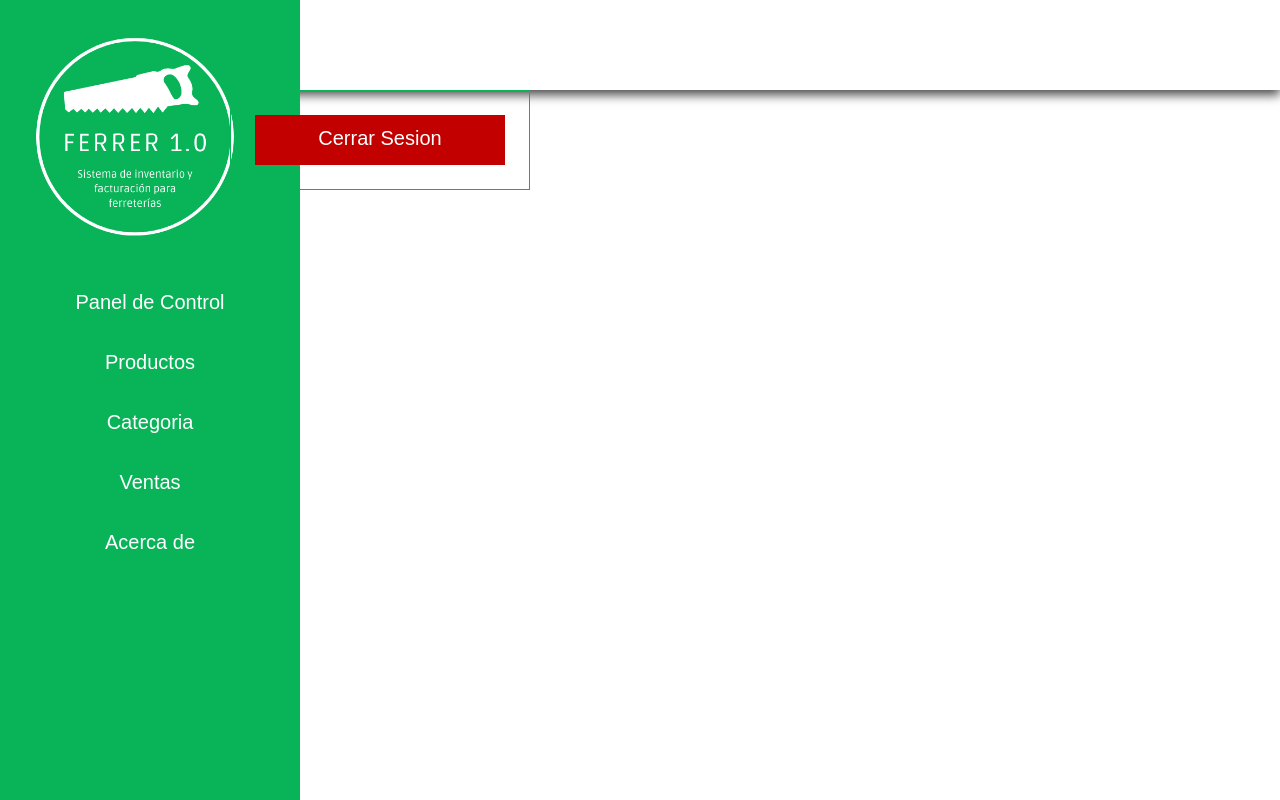
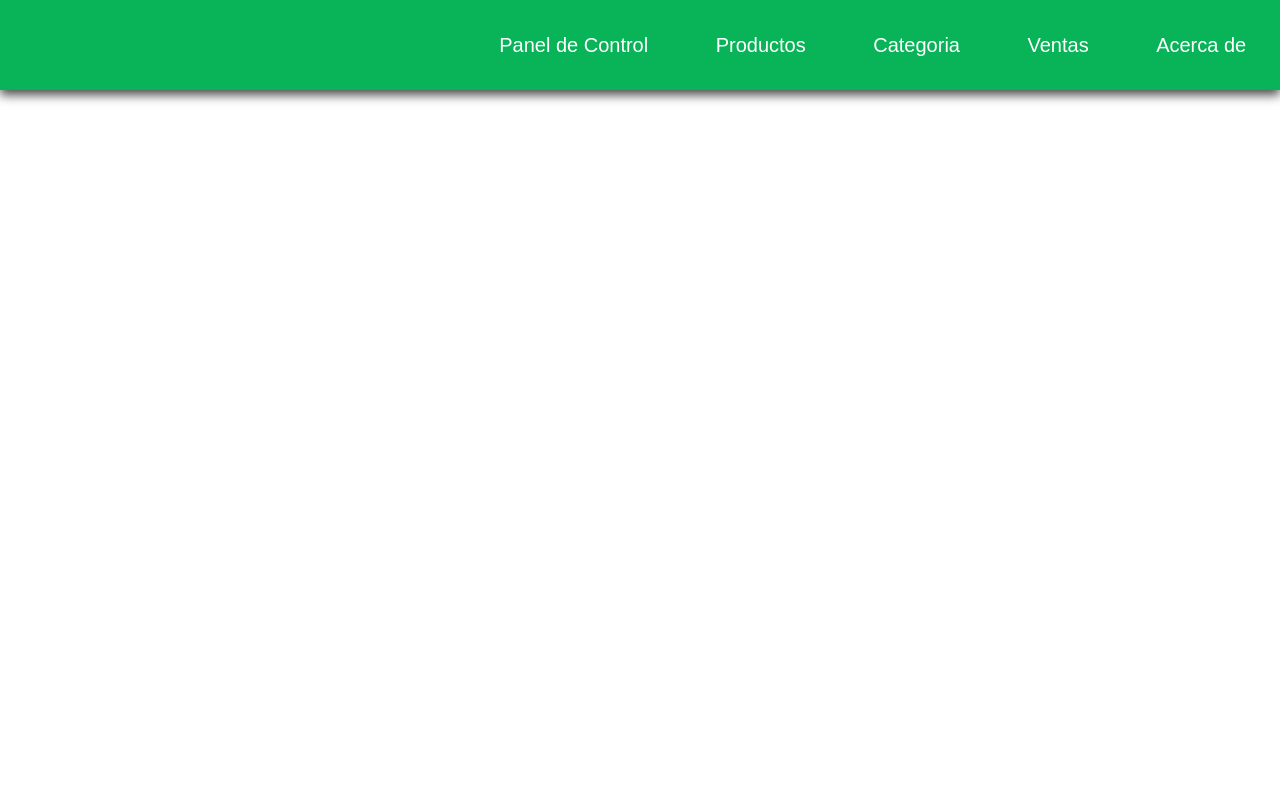
Before and after one commit to MauCoden95/ferrer, a PHP site: page /PAGINAS/Includes.php in a window 1280 px wide. Run offline with PHP 8.4, Linux system fonts and the light colour scheme; some web fonts are replaced.

Commit message:
Cambios a la pantalla de inicio

```diff
--- a/ASSETS/Inicio.css
+++ b/ASSETS/Inicio.css
@@ -24,46 +24,60 @@ body{
     display: flex;
     align-items: center;
     justify-content: flex-end;
+    background:  #09b459;
 }
 
-img{
-    width: 90%;
+.header-div{
+    width: 40%;
+    height: 100%;
+    display: flex;
+    align-items: center;
+    justify-content: center;
 }
 
-.welcome-user{
-    width: 30%;
-    height: 100%;
+
+
+.header-div a{
+    display: block;
     font-size: 2rem;
-    line-height: 9rem;
+    padding: 1rem;
+    background: rgb(194, 0, 0);
+    color: #fff;
+    border: none;
+    cursor: pointer;
+    text-decoration: none;
     text-align: center;
+    line-height: 2.7rem;
+}
+
+.header-div a:hover{
+    background: rgb(255, 45, 45);
+}
+
+
+.header-div h2{
+    font-size: 2.5rem;
 }
 
 #nav{
-    position: absolute;
-    left: 0;
-    top: 0;
-    bottom: 0;
-    width: 30rem;
-    height: 100vh;
+    width: 70%;
+    height: 100%;
     z-index: 1000;
-    background:  #09b459;
 }
 
 #nav ul{
     width: 100%;
-    min-height: 30rem;
+    height: 100%;
     display: flex;
-    flex-direction: column;
     align-items: center;
     justify-content: space-around;
 }
 
 #nav ul li{
-    width: 100%;
-    height: 4rem;
+    font-size: 2rem;
+    padding: 1rem;
     list-style: none;
     text-align: center;
-    line-height: 4rem;
     transition: all 300ms;
 }
 
@@ -87,34 +101,7 @@ img{
     position: absolute;
     right: 0;
     width: 105rem;
-    height: 52rem;
+    height: 53rem;
     z-index: 1000000000;
+    background: red;
 }
-
-.logout{
-    width: 30rem;
-    height: 10rem;
-    border: .1rem solid #09b459;
-    display: flex;
-    justify-content: center;
-    align-items: center;
-}
-
-.logout a{
-    display: block;
-    width: 25rem;
-    height: 5rem;
-    font-size: 2rem;
-    padding: 1rem;
-    background: rgb(194, 0, 0);
-    color: #fff;
-    border: none;
-    cursor: pointer;
-    text-decoration: none;
-    text-align: center;
-    line-height: 2.7rem;
-}
-
-.logout a:hover{
-    background: rgb(255, 45, 45);
-}
--- a/FUNCIONALIDADES/CrearUsuario.php
+++ b/FUNCIONALIDADES/CrearUsuario.php
@@ -17,9 +17,10 @@
         if (empty($password) || strlen($password) < 8) {
             $errores['password'] = "Error, contraseña vacía o con menos de 8 caracteres";
         }
-
+        var_dump($errores);
 
         if (count($errores) == 0) {
+
             $password_segura = password_hash($password, PASSWORD_BCRYPT, ['cost' => 5]);
 
 
--- a/FUNCIONALIDADES/Login.php
+++ b/FUNCIONALIDADES/Login.php
@@ -11,13 +11,14 @@
         $consulta = mysqli_query($conexion, $sql);
 
         if ($sql) {
+            echo "Exist";
             $datos_usuario = mysqli_fetch_assoc($consulta);
 
 
             $verify = password_verify($password, $datos_usuario['password']);
 
             if ($verify) {
-                header('Location: ../PAGINAS/Includes.php');
+                header('Location: ../PAGINAS/Inicio.php');
                 $_SESSION['usuario'] = $datos_usuario;
                 var_dump($_SESSION['usuario']);
             }else{
--- a/PAGINAS/Includes.php
+++ b/PAGINAS/Includes.php
@@ -10,17 +10,13 @@
 </head>
 <body>
     <header id="header">
+        <div class="header-div">
             <?php if(isset($_SESSION['usuario'])) : ?>
-            <div class="welcome-user">
-               <?php print_r("<h2>Bienvenido, ".$_SESSION['usuario']['username']."<h2>"); ?>
+               <h2>Bienvenido, <?php print_r($_SESSION['usuario']['username']); ?></h2>
+            <?php endif; ?>
         </div>
-        <?php endif; ?>
-    </header>
 
         <navbar id="nav">
-       <div class="logo">
-            <img src="../ASSETS/IMG/LogoInicio.png" alt="Logo">
-       </div>
 
             <ul>
                 <li><a href="#">Panel de Control</a></li>
@@ -30,11 +26,4 @@
                 <li><a href="#">Acerca de</a></li>
             </ul>
         </navbar>
-
-    <div id="pannel-user">
-        <div  class="logout">
-            <a href="../Index.php">Cerrar Sesion</a>
-        </div>
-    </div>
-</body>
-</html>
+    </header>
--- a/PAGINAS/Registrarse.php
+++ b/PAGINAS/Registrarse.php
@@ -14,8 +14,8 @@
         <?php if(isset($_SESSION['errores'])) : ?>
             <div class="error">
                 <ul>
-                    <li><?php print_r($_SESSION['errores']['username']); ?></li>
-                    <li><?php print_r($_SESSION['errores']['password']); ?></li>
+                    <?php isset($_SESSION['errores']['username']) ? print_r("<li>".$_SESSION['errores']['username'])."<li>" : false;  ?>
+                    <?php isset($_SESSION['errores']['password']) ? print_r("<li>".$_SESSION['errores']['password'])."<li>" : false;  ?>
                 </ul>
             </div>
         <?php elseif(isset($_SESSION['completo'])) : ?>
```
Also changed, not shown: ASSETS/LoginRegistro.css (+6 -2 lines), FUNCIONALIDADES/Includes.php (added, +36 -0 lines), PAGINAS/Inicio.php (added, +8 -0 lines), ferrer.sql (+4 -5 lines). Lines whose indentation alone changed are shown as unchanged.
